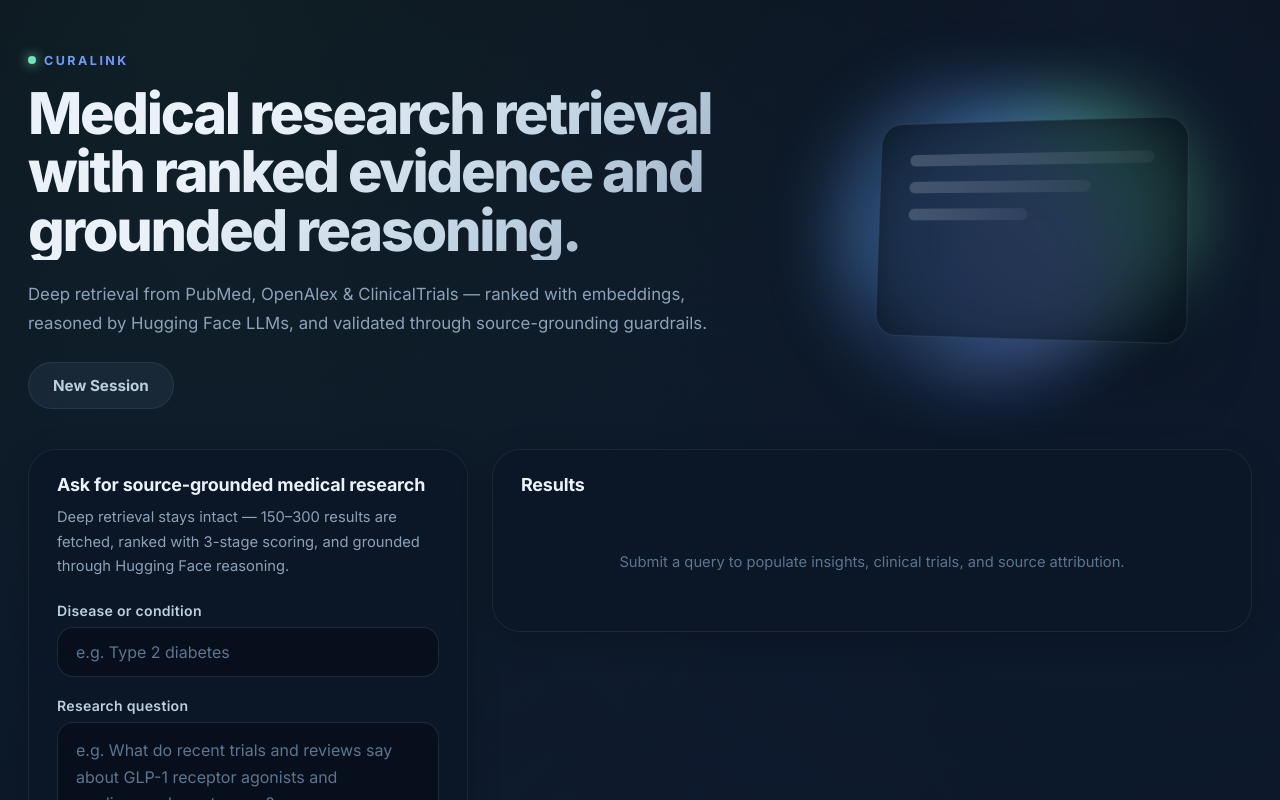
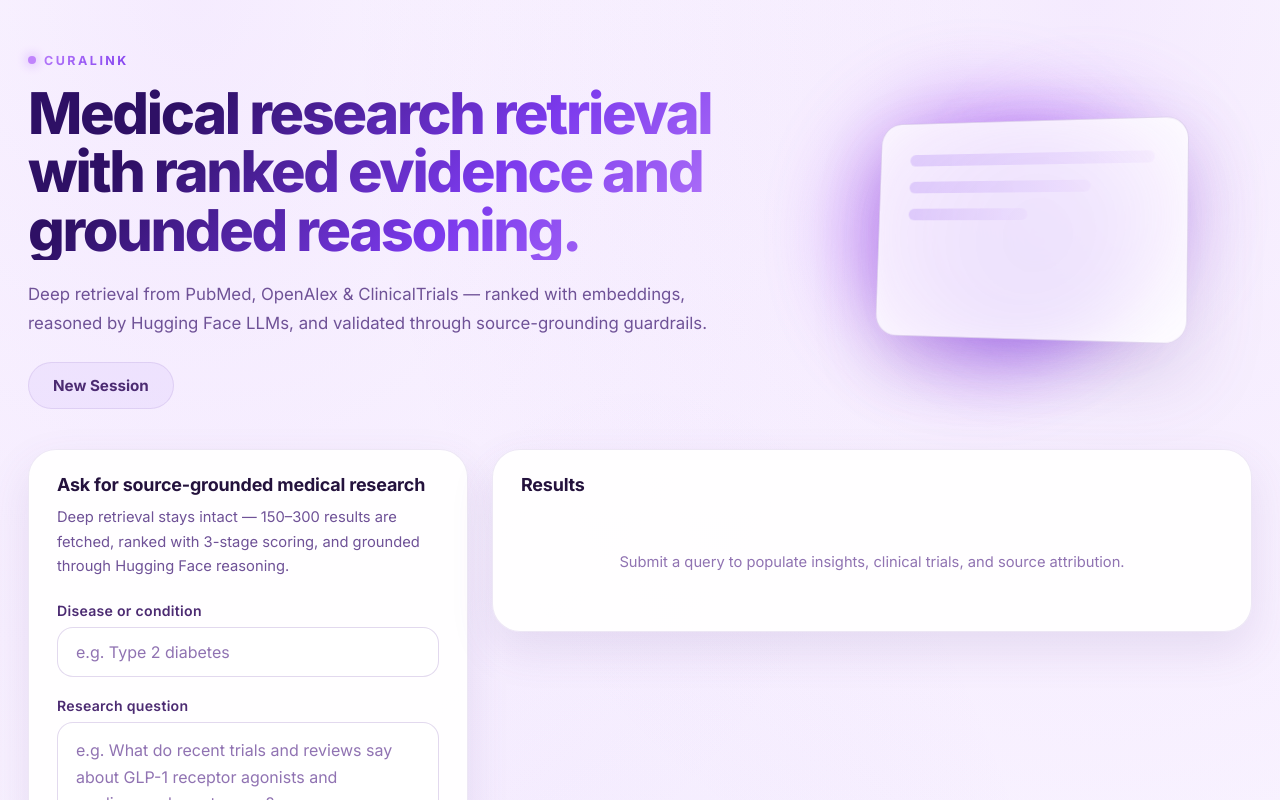
Before and after one commit to swaroopms658/curalink, a React (Vite) app in the folder frontend/: page / in a window 1280 px wide. Shown: the top 800 px of the page. Built offline with nearby package versions, Linux system fonts and the light colour scheme.

Commit message:
changed colour pallete

```diff
--- a/frontend/src/styles.css
+++ b/frontend/src/styles.css
@@ -8,38 +8,38 @@
   font-family: "Inter", -apple-system, "Segoe UI", Roboto, sans-serif;
   --font-mono: "JetBrains Mono", "Consolas", "SFMono-Regular", monospace;
 
-  /* Colors — Curated dark palette */
-  --bg-base: #080e19;
-  --bg-elevated: rgba(12, 22, 38, 0.88);
-  --bg-elevated-hover: rgba(16, 28, 48, 0.92);
-  --bg-surface: rgba(6, 14, 24, 0.72);
-  --bg-inset: rgba(5, 12, 22, 0.55);
+  /* Colors — White and purple palette */
+  --bg-base: #fcfaff;
+  --bg-elevated: rgba(255, 255, 255, 0.92);
+  --bg-elevated-hover: rgba(245, 238, 255, 0.96);
+  --bg-surface: rgba(255, 255, 255, 0.84);
+  --bg-inset: rgba(120, 74, 190, 0.08);
 
-  --border-subtle: rgba(148, 178, 210, 0.11);
-  --border-default: rgba(148, 178, 210, 0.16);
-  --border-focus: rgba(100, 210, 170, 0.55);
-  --border-accent: rgba(74, 166, 255, 0.4);
+  --border-subtle: rgba(110, 67, 170, 0.12);
+  --border-default: rgba(110, 67, 170, 0.2);
+  --border-focus: rgba(126, 87, 194, 0.42);
+  --border-accent: rgba(143, 95, 219, 0.38);
 
-  --text-primary: #eaf1f8;
-  --text-secondary: #bccfdf;
-  --text-muted: #8da2b8;
-  --text-faint: #5d7590;
+  --text-primary: #24123d;
+  --text-secondary: #4c2b72;
+  --text-muted: #6f5297;
+  --text-faint: #9073b2;
 
-  --accent-teal: #6ee7b7;
-  --accent-blue: #60a5fa;
-  --accent-indigo: #818cf8;
+  --accent-teal: #c084fc;
+  --accent-blue: #a855f7;
+  --accent-indigo: #7c3aed;
   --accent-amber: #fbbf24;
   --accent-rose: #fb7185;
 
-  --gradient-primary: linear-gradient(135deg, #6ee7b7 0%, #60a5fa 50%, #818cf8 100%);
-  --gradient-subtle: linear-gradient(135deg, rgba(110, 231, 183, 0.15), rgba(96, 165, 250, 0.15));
-  --gradient-glow: radial-gradient(600px circle at var(--mouse-x, 50%) var(--mouse-y, 50%), rgba(96, 165, 250, 0.06), transparent 40%);
+  --gradient-primary: linear-gradient(135deg, #f5e8ff 0%, #c084fc 45%, #7c3aed 100%);
+  --gradient-subtle: linear-gradient(135deg, rgba(192, 132, 252, 0.15), rgba(124, 58, 237, 0.14));
+  --gradient-glow: radial-gradient(600px circle at var(--mouse-x, 50%) var(--mouse-y, 50%), rgba(168, 85, 247, 0.08), transparent 40%);
 
   /* Shadows */
-  --shadow-sm: 0 2px 8px rgba(0, 0, 0, 0.2);
-  --shadow-md: 0 8px 32px rgba(0, 0, 0, 0.24);
-  --shadow-lg: 0 24px 64px rgba(0, 0, 0, 0.32);
-  --shadow-glow: 0 0 60px rgba(96, 165, 250, 0.08);
+  --shadow-sm: 0 8px 20px rgba(104, 72, 151, 0.08);
+  --shadow-md: 0 18px 44px rgba(104, 72, 151, 0.12);
+  --shadow-lg: 0 28px 72px rgba(104, 72, 151, 0.18);
+  --shadow-glow: 0 0 60px rgba(168, 85, 247, 0.12);
 
   /* Radii */
   --radius-sm: 10px;
@@ -77,10 +77,10 @@ body,
 body {
   min-height: 100vh;
   background:
-    radial-gradient(ellipse at 15% 0%, rgba(110, 231, 183, 0.08) 0%, transparent 50%),
-    radial-gradient(ellipse at 85% 0%, rgba(96, 165, 250, 0.07) 0%, transparent 50%),
-    radial-gradient(ellipse at 50% 100%, rgba(129, 140, 248, 0.05) 0%, transparent 50%),
-    linear-gradient(180deg, #080e19 0%, #0b1526 40%, #0d1a2e 100%);
+    radial-gradient(ellipse at 15% 0%, rgba(192, 132, 252, 0.16) 0%, transparent 52%),
+    radial-gradient(ellipse at 85% 0%, rgba(168, 85, 247, 0.12) 0%, transparent 48%),
+    radial-gradient(ellipse at 50% 100%, rgba(124, 58, 237, 0.08) 0%, transparent 52%),
+    linear-gradient(180deg, #ffffff 0%, #faf5ff 45%, #f6efff 100%);
   -webkit-font-smoothing: antialiased;
   -moz-osx-font-smoothing: grayscale;
 }
@@ -272,7 +272,7 @@ code {
 .glass-line {
   height: 12px;
   border-radius: var(--radius-pill);
-  background: linear-gradient(90deg, rgba(234, 241, 248, 0.2), rgba(234, 241, 248, 0.05));
+  background: linear-gradient(90deg, rgba(124, 58, 237, 0.18), rgba(192, 132, 252, 0.06));
   width: 100%;
 }
 
@@ -331,7 +331,7 @@ code {
   font-weight: 800;
   line-height: 1.02;
   letter-spacing: -0.04em;
-  background: linear-gradient(135deg, #eaf1f8 30%, #bccfdf 70%, #8da2b8 100%);
+  background: linear-gradient(135deg, #2e1065 20%, #7c3aed 62%, #c084fc 100%);
   -webkit-background-clip: text;
   -webkit-text-fill-color: transparent;
   background-clip: text;
@@ -454,7 +454,7 @@ code {
 .input:focus,
 .textarea:focus {
   border-color: var(--border-focus);
-  box-shadow: 0 0 0 3px rgba(110, 231, 183, 0.1), 0 0 20px rgba(110, 231, 183, 0.05);
+  box-shadow: 0 0 0 3px rgba(168, 85, 247, 0.12), 0 0 20px rgba(168, 85, 247, 0.08);
   transform: translateY(-1px);
 }
 
@@ -504,12 +504,12 @@ code {
   background: var(--gradient-primary);
   background-size: 200% 200%;
   animation: gradientShift 3s ease infinite;
-  color: #0a1220;
+  color: #ffffff;
 }
 
 .btn-default:hover:not(:disabled) {
   transform: translateY(-2px);
-  box-shadow: 0 8px 24px rgba(110, 231, 183, 0.2), 0 0 40px rgba(96, 165, 250, 0.12);
+  box-shadow: 0 12px 28px rgba(168, 85, 247, 0.22), 0 0 40px rgba(124, 58, 237, 0.16);
 }
 
 .btn-default:active:not(:disabled) {
@@ -517,13 +517,13 @@ code {
 }
 
 .btn-ghost {
-  background: rgba(148, 178, 210, 0.08);
+  background: rgba(124, 58, 237, 0.06);
   color: var(--text-secondary);
   border: 1px solid var(--border-subtle);
 }
 
 .btn-ghost:hover:not(:disabled) {
-  background: rgba(148, 178, 210, 0.14);
+  background: rgba(124, 58, 237, 0.1);
   border-color: var(--border-default);
 }
 
@@ -531,8 +531,8 @@ code {
 .btn-spinner {
   width: 18px;
   height: 18px;
-  border: 2.5px solid rgba(10, 18, 32, 0.3);
-  border-top-color: #0a1220;
+  border: 2.5px solid rgba(255, 255, 255, 0.35);
+  border-top-color: #ffffff;
   border-radius: 50%;
   animation: spin 0.6s linear infinite;
 }
@@ -650,17 +650,17 @@ code {
 
 .badge-default,
 .badge-muted {
-  background: rgba(148, 178, 210, 0.12);
+  background: rgba(124, 58, 237, 0.08);
   color: var(--text-secondary);
 }
 
 .badge-accent {
-  background: rgba(110, 231, 183, 0.12);
+  background: rgba(192, 132, 252, 0.16);
   color: var(--accent-teal);
 }
 
 .badge-blue {
-  background: rgba(96, 165, 250, 0.12);
+  background: rgba(168, 85, 247, 0.12);
   color: var(--accent-blue);
 }
 
@@ -734,12 +734,12 @@ code {
 }
 
 .tabs-trigger:hover {
-  background: rgba(148, 178, 210, 0.08);
+  background: rgba(124, 58, 237, 0.08);
   color: var(--text-secondary);
 }
 
 .tabs-trigger-active {
-  background: rgba(96, 165, 250, 0.12);
+  background: rgba(168, 85, 247, 0.12);
   border-color: var(--border-accent);
   color: var(--accent-blue);
 }
@@ -750,13 +750,13 @@ code {
   min-width: 22px;
   height: 22px;
   border-radius: var(--radius-pill);
-  background: rgba(255, 255, 255, 0.07);
+  background: rgba(124, 58, 237, 0.08);
   font-size: 0.75rem;
   font-weight: 600;
 }
 
 .tabs-trigger-active .tabs-count {
-  background: rgba(96, 165, 250, 0.18);
+  background: rgba(168, 85, 247, 0.18);
 }
 
 /* --- Result Cards --- */
@@ -847,7 +847,7 @@ code {
 .score-bar {
   flex: 1;
   height: 6px;
-  background: rgba(148, 178, 210, 0.1);
+  background: rgba(124, 58, 237, 0.1);
   border-radius: var(--radius-pill);
   overflow: hidden;
 }
@@ -874,9 +874,9 @@ code {
 .skeleton {
   background: linear-gradient(
     90deg,
-    rgba(148, 178, 210, 0.06) 25%,
-    rgba(148, 178, 210, 0.12) 50%,
-    rgba(148, 178, 210, 0.06) 75%
+    rgba(124, 58, 237, 0.05) 25%,
+    rgba(168, 85, 247, 0.11) 50%,
+    rgba(124, 58, 237, 0.05) 75%
   );
   background-size: 200% 100%;
   animation: shimmer 1.8s ease-in-out infinite;
@@ -941,11 +941,11 @@ code {
 }
 
 .pipeline-step-active {
-  color: var(--accent-amber);
+  color: var(--accent-blue);
 }
 
 .pipeline-step-done {
-  color: var(--accent-teal);
+  color: var(--accent-indigo);
 }
 
 .pipeline-step-icon {
```
